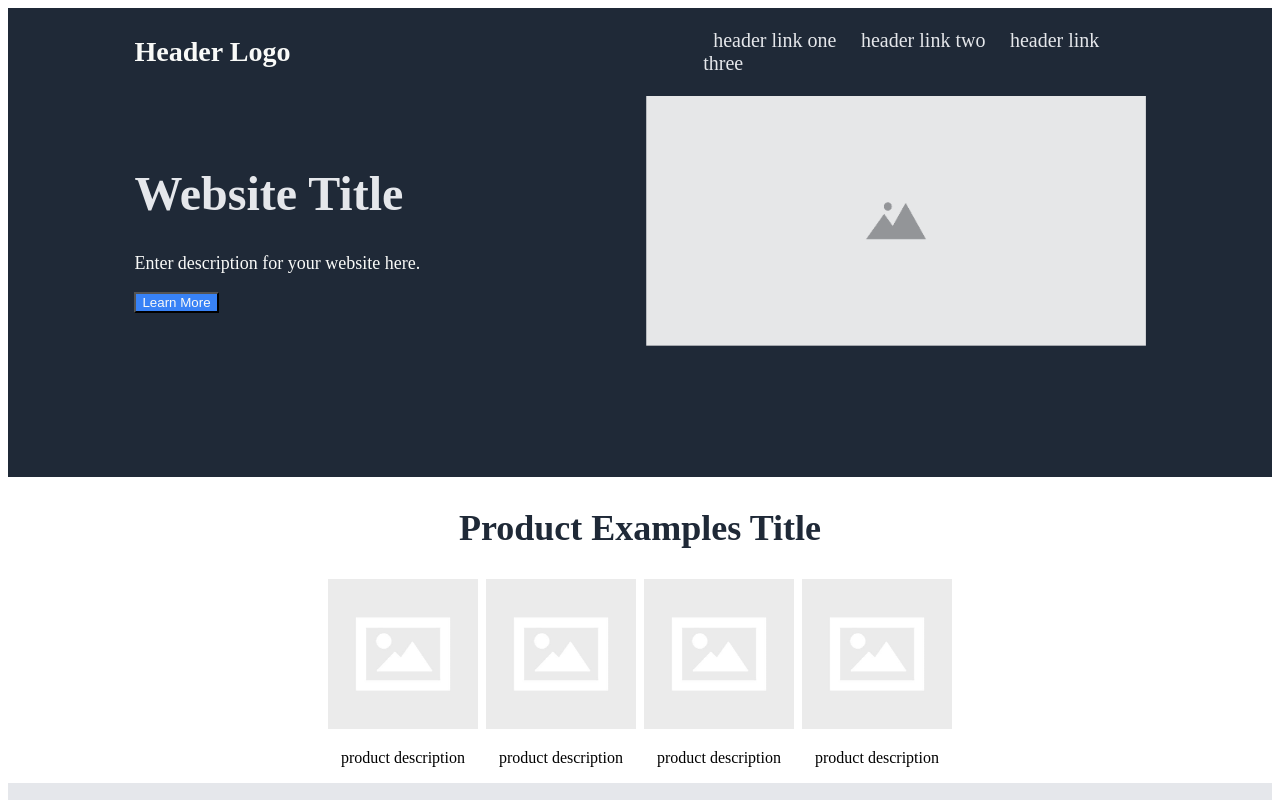
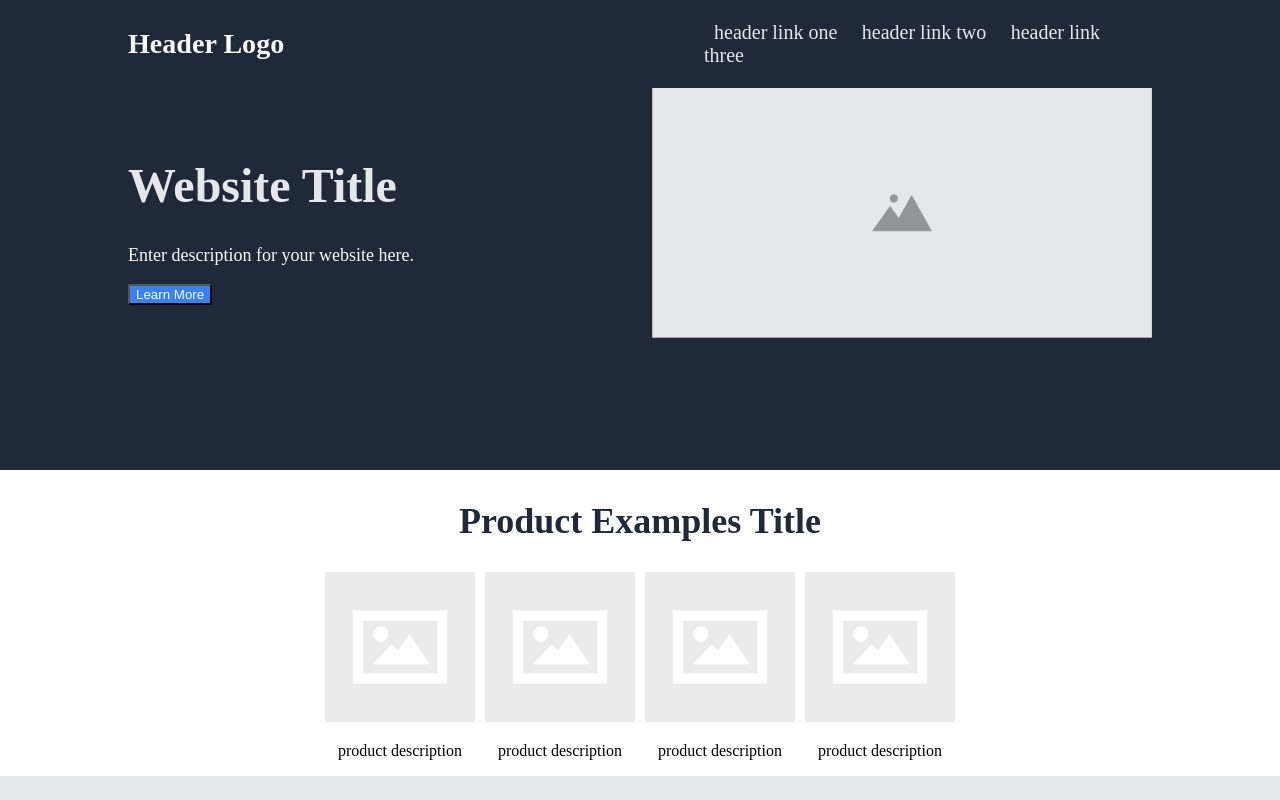
Before and after one commit to nilrnp/Landing-Page, a plain HTML site: page index.html in a window 1280 px wide. Shown: the top 800 px of the page. Drawn offline with Linux system fonts and the light colour scheme.

Commit message:
fixed overflow white space

```diff
--- a/styles.css
+++ b/styles.css
@@ -1,3 +1,12 @@
+html,
+body {
+  width: 100%;
+  height: 100%;
+  margin: 0px;
+  padding: 0px;
+  overflow-x: hidden;
+}
+
 .header {
   background-color: #1f2937;
   font-size: 18px;
@@ -12,7 +21,6 @@
 .header .header-logo {
   color: #f9faf8;
   font-size: 24px;
-  margin: auto;
   padding-left: 10%;
   padding-right: 10%;
   flex: 1 1 0;
@@ -20,7 +28,6 @@
 
 .header .header-link {
   flex: 1 1 0;
-  margin: auto;
   padding-right: 10%;
   flex-direction: row;
 }
@@ -125,8 +132,8 @@
 
 .section-4 {
   display: flex;
+  flex-direction: row;
   flex-wrap: wrap;
-  flex-direction: row;
   padding: 10% 25%;
   text-align: center;
   justify-content: center;
```
